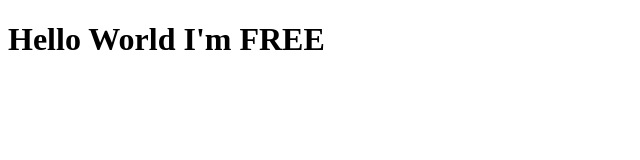
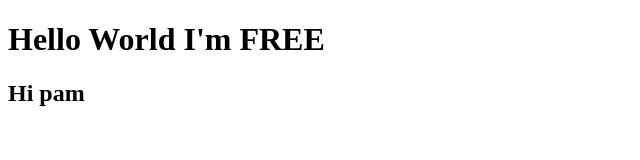
Before and after one commit to StephanieKirshner/training-part-1, a plain HTML site: page index.html in a window 1280 px wide. Shown: the whole page, without its empty margins (0-640 px from the left). Drawn offline with Linux system fonts and the light colour scheme.

Commit message:
added h2

```diff
--- a/index.html
+++ b/index.html
@@ -14,7 +14,7 @@
 
 
 
-
+<h2>Hi pam</h2>
 
 
 
```
